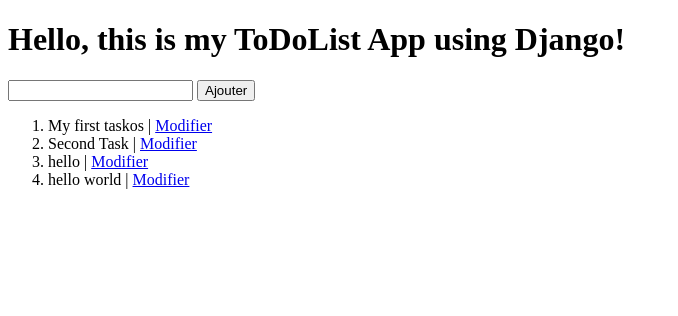
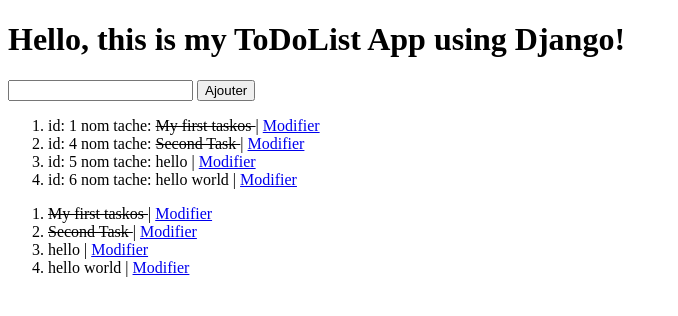
Before and after one commit to mrtchou/ToDoList-Django-Python, a Django app: page / in a window 1280 px wide. Shown: the top 316 px of the page, without its empty margins (0-678 px from the left). Run offline with Django 4.2, Linux system fonts and the light colour scheme; data comes from the database, SQL or seed files in the repository; both versions use the stored data as it was after the commit.

Commit message:
ajout strike pour savoir si tache fini

```diff
--- a/to_do_list/templates/index.html
+++ b/to_do_list/templates/index.html
@@ -7,6 +7,7 @@
 
 
 <h1>Hello, this is my ToDoList App using Django!</h1>
+
 <form method="post">
 {% csrf_token %}
     {{task_form.title}}
@@ -14,7 +15,29 @@
 </form>
 <ol>
     {% for task in tasks %}
-        <li>{{task.title}} | <a href="{% url 'update' task.id %}">Modifier</a></li>
+        <li>id: {{task.id}}
+
+            nom tache:
+            {% if task.completed == True %}
+            <strike>
+                {{task.title}}
+            </strike>
+            {% else %}
+            {{task.title}}
+        {% endif %} | <a href="{% url 'update' task.id %}">Modifier</a></li>
+    {% endfor %}
+</ol>
+
+<ol>
+    {% for task in tasks %}
+        <li>
+            {% if task.completed == True %}
+                <strike> {{task.title}} </strike>
+            {% else %}
+                {{task.title}}
+            {% endif %}
+            | <a href="{% url 'update' task.id %}">Modifier</a>
+        </il>
     {% endfor %}
 </ol>
 
```
Also changed, not shown: db.sqlite3.
